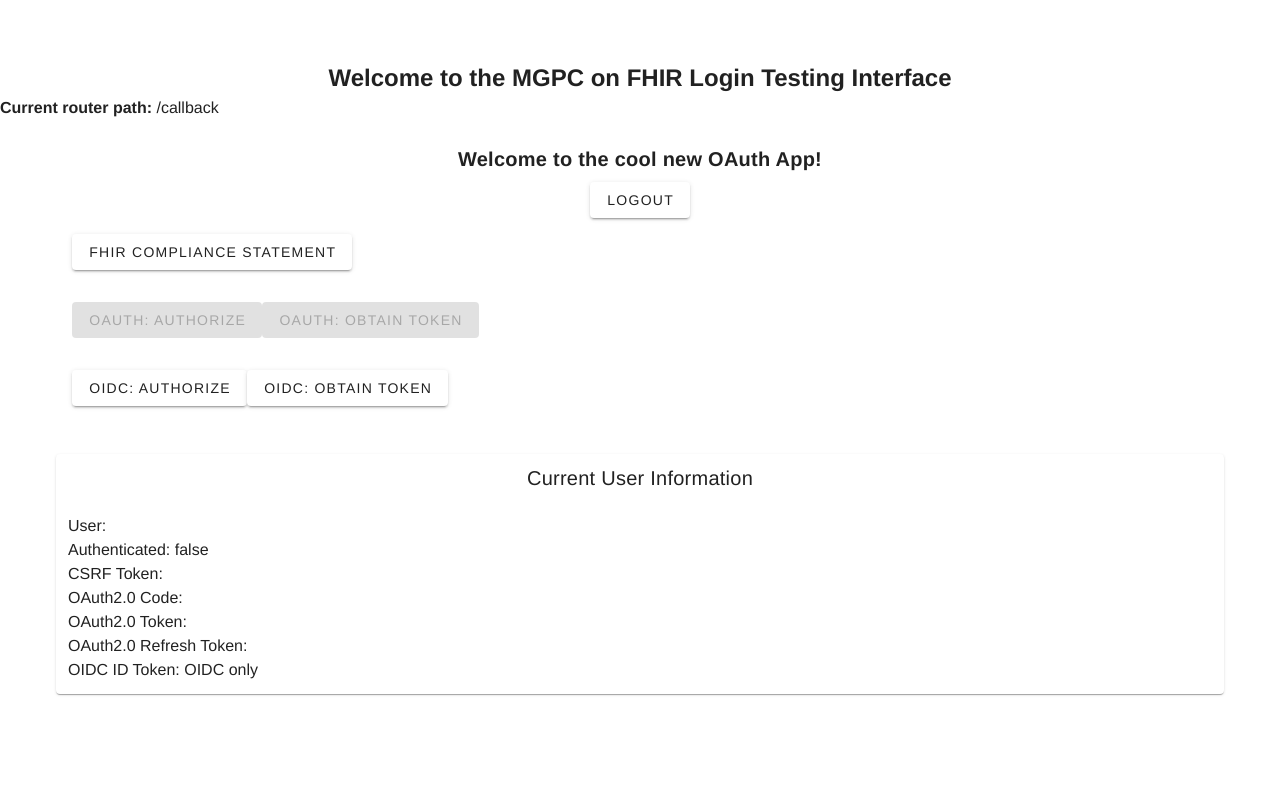
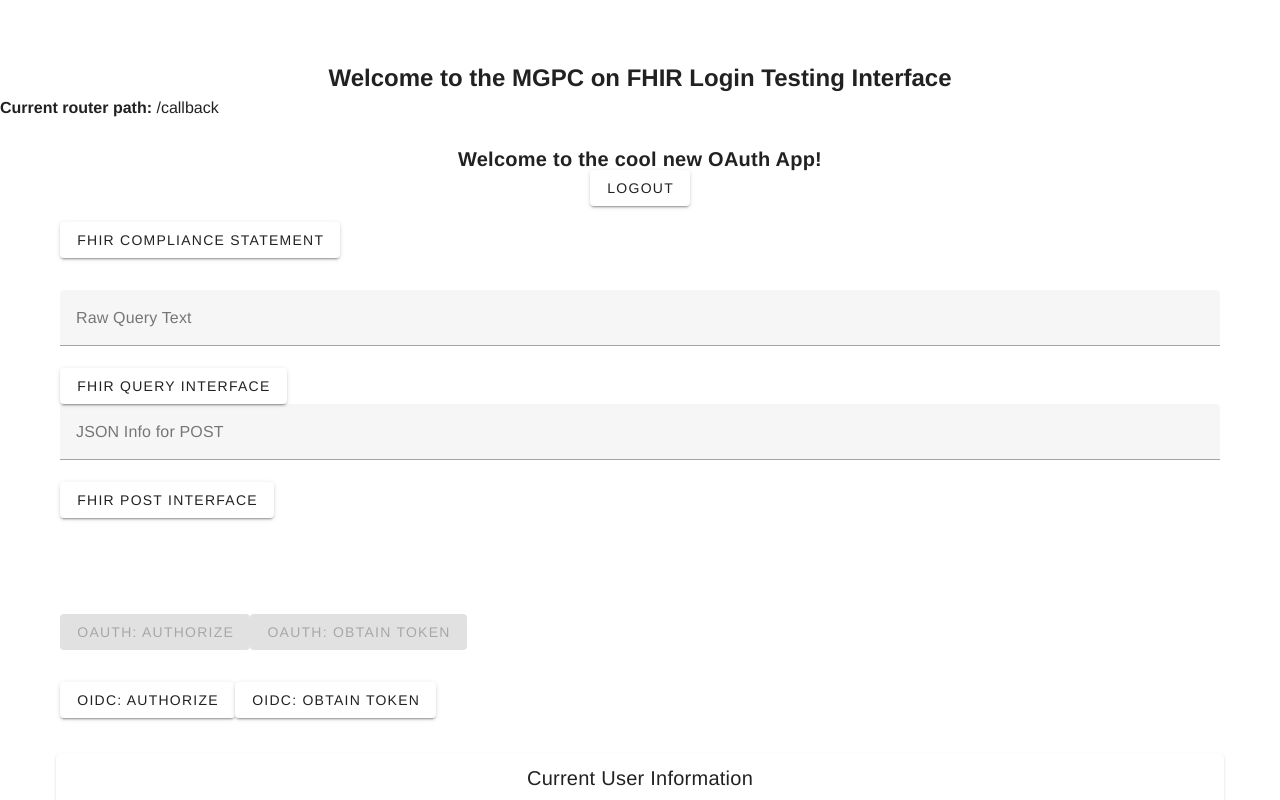
Before and after one commit to ARPA-H-FEAST/smart-server, a Vue app in the folder interface-prototype/: page /callback in a window 1280 px wide. Shown: the top 800 px of the page. Built offline with nearby package versions, Linux system fonts and the light colour scheme; no server answers.

Commit message:
Open JSON API interface to the FHIR server

```diff
--- a/interface-prototype/src/components/FHIRComplianceStatement.vue
+++ b/interface-prototype/src/components/FHIRComplianceStatement.vue
@@ -14,7 +14,7 @@ async function getComplianceStatement() {
 
     console.log("Getting response with token ", userStore.credentials.idToken);
 
-    const response = await fetch("http://localhost:8000/smart-feast/api/fhir/", {
+    const response = await fetch("http://localhost:8000/smart-feast/api/fhir-metadata/", {
         method: 'GET',
         headers: {
             // NB Can use either accessToken (bearer) or idToken (JWT; OIDC flow _only_).
@@ -27,7 +27,7 @@ async function getComplianceStatement() {
             console.log("---> Got redirect to URL: ", response.url)
         } else {
             const details = await response.json()
-            console.log("---> Recieved response ", details)
+            console.log("---> Recieved response ", JSON.stringify(details))
         }
     }
 }
--- /dev/null
+++ b/interface-prototype/src/components/FHIROpenAPI.vue
@@ -0,0 +1,45 @@
+<template>
+    <v-container>
+        <v-text-field
+          hint="Raw Query Text"
+          type="input"
+          v-model="queryText"
+        >
+        </v-text-field>
+        <v-btn type="submit" @click.prevent="getFHIROpenAPIResponse()" >FHIR Open API Interface</v-btn>
+    </v-container>
+</template>
+<script setup>
+
+import { useUserStore } from '@/stores/user';
+import { onMounted } from 'vue';
+
+const userStore = useUserStore()
+
+async function getFHIROpenAPIResponse() {
+
+    const response = await fetch(`http://localhost:8000/smart-feast/api/fhir-openapi/`, {
+        method: 'GET',
+        headers: {},
+    })
+    if (response.ok) {
+        console.log(">>>> Response status is ", response.status)
+        if (response.redirected) {
+            console.log("---> Got redirect to URL: ", response.url)
+        } else {
+            const details = await response.text()
+            console.log("---> Recieved response ", details)
+        }
+    }
+}
+
+let queryText = null;
+let jsonResponse = null;
+
+onMounted(() => {
+    console.log("Composition: mounted!")
+    console.log("---> Store? ", userStore.user)
+  }
+)
+
+</script>
--- /dev/null
+++ b/interface-prototype/src/components/FHIRQueryAPI.vue
@@ -0,0 +1,94 @@
+<template>
+    <v-container>
+        <v-text-field
+          label="Raw Query Text"
+          type="input"
+          v-model="queryText"
+          persistent-hint
+        >
+        </v-text-field>
+        <v-btn type="submit" @click.submit="getFHIRResponse()" >FHIR query interface</v-btn>
+        <v-text-field
+          label="JSON Info for POST"
+          type="input"
+          v-model="jsonPostInfo"
+          persistent-hint
+        >
+        </v-text-field>
+        <v-btn type="submit" @click.submit="getFHIRPostResponse()" >FHIR POST interface</v-btn>
+    </v-container>
+    <v-container>
+        <v-card variant="flat" :v-if="jsonResponse">
+            <v-card-text>
+                {{ jsonResponse }}
+            </v-card-text>
+        </v-card>
+        {{ queryText }}
+    </v-container>
+</template>
+<script setup>
+
+import { useUserStore } from '@/stores/user';
+import { ref, onMounted } from 'vue';
+
+const userStore = useUserStore()
+
+async function getFHIRResponse() {
+
+    this.jsonResponse = null;
+
+    const response = await fetch(`http://localhost:8000/smart-feast/api/query/?q=${queryText.value}`, {
+        method: 'GET',
+        headers: {
+            "Authorization": "Bearer " + userStore.credentials.idToken
+        },
+    })
+    if (response.ok) {
+        console.log(">>>> Response status is ", response.status)
+        if (response.redirected) {
+            console.log("---> Got redirect to URL: ", response.url)
+        } else {
+            const details = await response.text()
+            // console.log("---> Recieved response ", details)
+            this.jsonResponse = JSON.parse(details)
+        }
+    }
+}
+
+async function getFHIRPostResponse() {
+
+    this.jsonResponse = null;
+
+    const response = await fetch(`http://localhost:8000/smart-feast/api/query/?q=${queryText.value}`, {
+        method: 'POST',
+        credentials: "include",
+        headers: {
+            "X-CSRFToken": userStore.token,
+            "Authorization": "Bearer " + userStore.credentials.idToken,
+        },
+        body: this.jsonPostInfo
+    })
+    if (response.ok) {
+        console.log(">>>> Response status is ", response.status)
+        if (response.redirected) {
+            console.log("---> Got redirect to URL: ", response.url)
+        } else {
+            const details = await response.text()
+            // console.log("---> Recieved response ", details)
+            this.jsonResponse = JSON.parse(details)
+        }
+    }
+}
+
+const queryText = ref("");
+const jsonResponse = ref(null);
+
+const jsonPostInfo = ref(null);
+
+onMounted(() => {
+    console.log("Composition: mounted!")
+    console.log("---> Store? ", userStore.user)
+  }
+)
+
+</script>
--- a/interface-prototype/src/views/Callback.vue
+++ b/interface-prototype/src/views/Callback.vue
@@ -6,13 +6,12 @@
             <v-card-title class="title text-center font-weight-bold">
               Welcome to the cool new OAuth App!
             </v-card-title>
-            <v-col>
             <v-row class="justify-center">
               <v-btn type="submit" @click.prevent="logout()">Logout</v-btn>
-              <FHIRComplianceStatement />
+                <FHIRComplianceStatement />
+                <FHIRQueryAPI />
               <o-auth />
             </v-row>
-          </v-col>
         </v-col>
       </v-row>
   </v-container>
@@ -27,6 +26,7 @@
   import OAuth from '@/components/OAuth.vue';
   import UserInfo from '@/components/UserInfo.vue';
   import FHIRComplianceStatement from '@/components/FHIRComplianceStatement.vue';
+  import FHIRQueryAPI from '@/components/FHIRQueryAPI.vue';
 
   export default {
 
@@ -43,7 +43,7 @@
       this.userStore.checkUser();
       this.checkCode();
     },
-    components: { FHIRComplianceStatement, OAuth, UserInfo },
+    components: { FHIRComplianceStatement, FHIRQueryAPI, OAuth, UserInfo },
     methods:
       {
         clearState() {
--- a/interface-prototype/src/views/Login.vue
+++ b/interface-prototype/src/views/Login.vue
@@ -97,7 +97,7 @@
         </v-col>
       </v-row>
     <v-container>
-      <FHIRComplianceStatement />
+      <v-row><FHIRComplianceStatement /><FHIRQueryAPI /></v-row>
       <OAuth />
     </v-container>
 
@@ -115,6 +115,7 @@
   import OAuth from '@/components/OAuth.vue';
   import UserInfo from '@/components/UserInfo.vue';
   import FHIRComplianceStatement from '@/components/FHIRComplianceStatement.vue';
+  import FHIRQueryAPI from '@/components/FHIRQueryAPI.vue';
 
   export default {
 
@@ -159,7 +160,7 @@
       }
       this.checkCode();
     },
-    components: { FHIRComplianceStatement, OAuth, UserInfo },
+    components: { FHIRComplianceStatement, FHIRQueryAPI, OAuth, UserInfo },
     methods:
       {
         clearState() {
```
